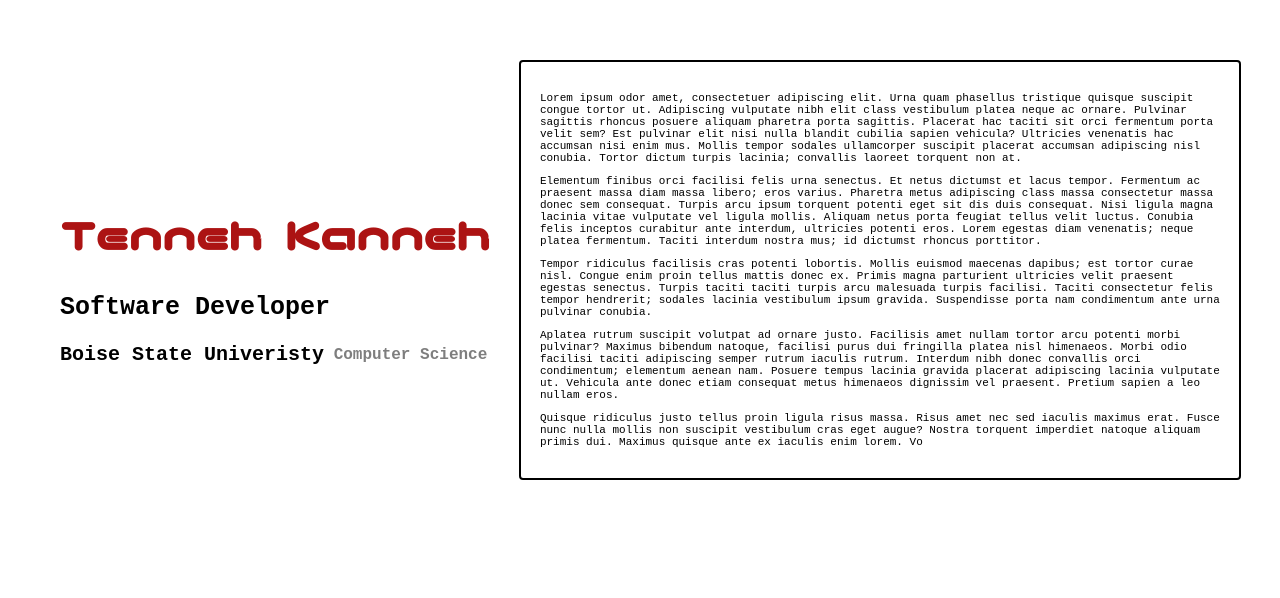
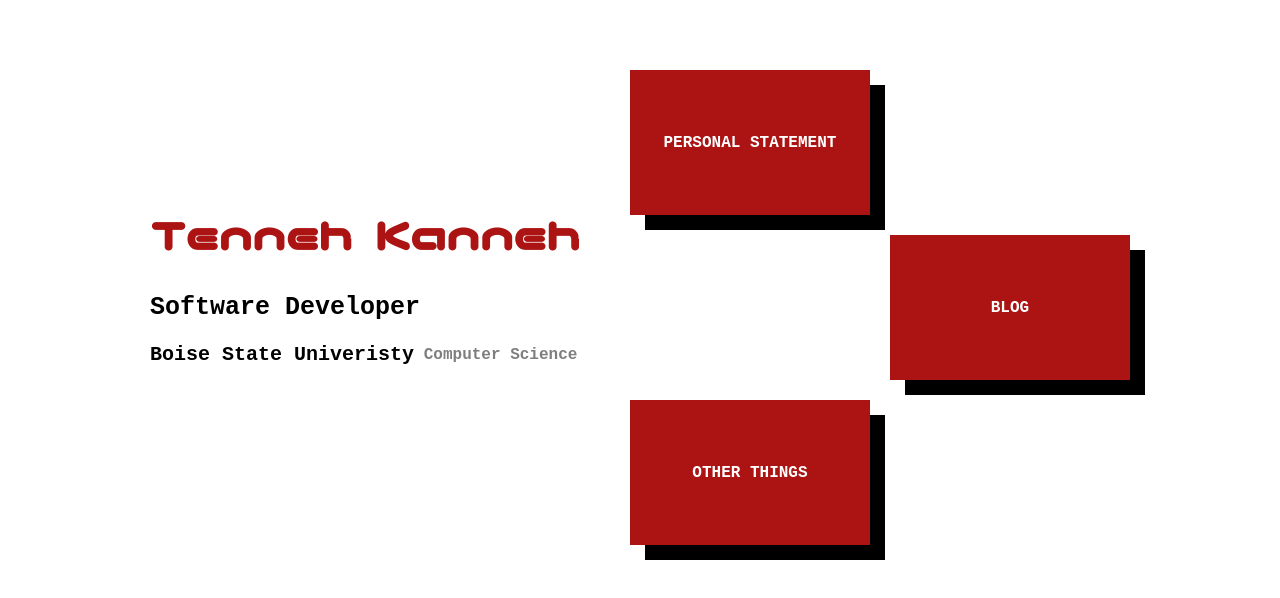
Before and after one commit to tennehkanneh/personal-website, a plain HTML site: page public/pages/about.html in a window 1280 px wide. Shown: the part 130-728 px from the top of the page. Drawn offline with Linux system fonts and the light colour scheme; files that its build step writes are made by us from their sources.

Commit message:
The plan is to add a personal statement, blod, and other things section of my about me. Currently added cards to the about me page that will open up those sections.

```diff
--- a/public/css/about.css
+++ b/public/css/about.css
@@ -33,16 +33,83 @@ body {  /* Important: Add this to the body */
     white-space: nowrap;
     color: #AC1313;
     font-family: 'Nico Mojo';
+    padding: 0px;
+    gap:0px;
 }
 
-.bio {
+.info h2 {
+    padding:0px;
+    gap:0px
+}
+
+.cards-container {
+    display: grid;
+    grid-template-columns: 1fr 1fr;
+    grid-template-rows: 1fr 1fr 1fr;
+    gap: 20px;
     padding: 20px;
+    height: 400px;
+    position: relative;
+}
+
+.cards h4 {
+    margin: 0; /* Remove default h4 margins */
+}
+
+.cards-container div {
+    background-color: #AC1313;
+
+    color: white;
+    padding: 20px;
+    text-align: center;
+
+    /* Size of Cards */
+    width: 200px;
+    height: 105px;
+
+    /* Center Text in Box */
+    display: flex;
+    align-items: center;
+    justify-content: center;
+
+    /* Box Shadow */
+    box-shadow: 15px 15px black;
+}
 
 
-    outline: auto;
-    outline-width: 2in;
+#personal-statement {
+    /* Place in the first column and first row*/
+    grid-column: 1;
+    grid-row: 1;
+
+    align-self: center;
+    justify-self: center;
 }
 
-.bio p {
-    font-size: 11px;
+#blog {
+    /* Place in the second column and second row */
+    grid-column: 2;
+    grid-row: 2;
+
+    /* align to the start of the grid cell*/
+    align-self: center;
+    justify-self: center;
 }
+
+#other-things {
+    /* Place in the first column and thrid row */
+    grid-column: 1;
+    grid-row: 3;
+
+    /* align to the end of the grid cell */
+    align-self: center;
+    justify-self: center;
+
+}
+
+/* Optional: Hover effect */
+.cards div:hover {
+    transform: translateY(-5px); /* Slightly move up on hover */
+    transition: transform 0.3s ease; /* Smooth transition */
+    box-shadow: 8px 8px 15px rgba(0, 0, 0, 0.7); /* make shadow larger on hover */
+}
--- a/public/pages/about.html
+++ b/public/pages/about.html
@@ -1,4 +1,5 @@
 <!doctype html>
+
 <head>
   <link rel="stylesheet" href="public/css/about.css">
 </head>
@@ -11,58 +12,40 @@
       <h2 style="font-size: 25px;">Software Developer</h2>
       <span>
         <h2 style="font-size: 20px; display: inline; vertical-align: middle;">Boise State Univeristy</h2>
-        <h3 style="font-size: 16px; opacity: 50%; display: inline; vertical-align: middle; break-before: always;">Computer Science</h3>
+        <h3 style="font-size: 16px; opacity: 50%; display: inline; vertical-align: middle; break-before: always;">
+          Computer Science</h3>
       </span>
     </aside>
 
     <!----------------------------------------- END OF: Name, School, Major, etc. ----------------------------------------->
 
-    <!----------------------------------------- START OF: About Me ----------------------------------------->
-    <main class="bio">
-      <p>Lorem ipsum odor amet, consectetuer adipiscing elit.
-        Urna quam phasellus tristique quisque suscipit congue tortor ut.
-        Adipiscing vulputate nibh elit class vestibulum platea neque ac ornare.
-        Pulvinar sagittis rhoncus posuere aliquam pharetra porta sagittis.
-        Placerat hac taciti sit orci fermentum porta velit sem?
-        Est pulvinar elit nisi nulla blandit cubilia sapien vehicula?
-        Ultricies venenatis hac accumsan nisi enim mus.
-        Mollis tempor sodales ullamcorper suscipit placerat accumsan adipiscing nisl conubia.
-        Tortor dictum turpis lacinia; convallis laoreet torquent non at.
-      </p>
-      <p>
-        Elementum finibus orci facilisi felis urna senectus. Et netus dictumst et lacus tempor.
-        Fermentum ac praesent massa diam massa libero; eros varius.
-        Pharetra metus adipiscing class massa consectetur massa donec sem consequat.
-        Turpis arcu ipsum torquent potenti eget sit dis duis consequat.
-        Nisi ligula magna lacinia vitae vulputate vel ligula mollis. Aliquam netus porta feugiat tellus velit luctus.
-        Conubia felis inceptos curabitur ante interdum, ultricies potenti eros.
-        Lorem egestas diam venenatis; neque platea fermentum. Taciti interdum nostra mus; id dictumst rhoncus porttitor.
-      </p>
-      <p>
-        Tempor ridiculus facilisis cras potenti lobortis. Mollis euismod maecenas dapibus; est tortor curae nisl.
-        Congue enim proin tellus mattis donec ex. Primis magna parturient ultricies velit praesent egestas senectus.
-        Turpis taciti taciti turpis arcu malesuada turpis facilisi.
-        Taciti consectetur felis tempor hendrerit; sodales lacinia vestibulum ipsum gravida.
-        Suspendisse porta nam condimentum ante urna pulvinar conubia.</p>
-      <p>
-        Aplatea rutrum suscipit volutpat ad ornare justo. Facilisis amet nullam tortor arcu potenti morbi pulvinar?
-        Maximus bibendum natoque, facilisi purus dui fringilla platea nisl himenaeos.
-        Morbi odio facilisi taciti adipiscing semper rutrum iaculis rutrum.
-        Interdum nibh donec convallis orci condimentum; elementum aenean nam.
-        Posuere tempus lacinia gravida placerat adipiscing lacinia vulputate ut.
-        Vehicula ante donec etiam consequat metus himenaeos dignissim vel praesent. Pretium sapien a leo nullam eros.
-      </p>
-      <p>
-        Quisque ridiculus justo tellus proin ligula risus massa.
-        Risus amet nec sed iaculis maximus erat.
-        Fusce nunc nulla mollis non suscipit vestibulum cras eget augue? Nostra torquent imperdiet natoque aliquam
-        primis
-        dui.
-        Maximus quisque ante ex iaculis enim lorem. Vo
-      </p>
+
+
+    <!----------------------------- START OF: Cards (Personal Statment, Blog, Other Things) ------------------------------->
+    <main class="main">
+
+        <div class="cards-container">
+
+          <div id="personal-statement">
+            <h4>PERSONAL STATEMENT</h4>
+          </div>
+
+          <div id="blog">
+            <h4>BLOG</h4>
+          </div>
+
+          <div id="other-things">
+            <h4>OTHER THINGS</h4>
+          </div>
+        </div>
+
+      </div>
+
+
+      <!----------------------------- END OF: Cards (Personal Statment, Blog, Other Things) ---------------------------------->
+
     </main>
   </div>
-  <!----------------------------------------- END OF: About Me ----------------------------------------->
 </body>
 
 </html>
```
